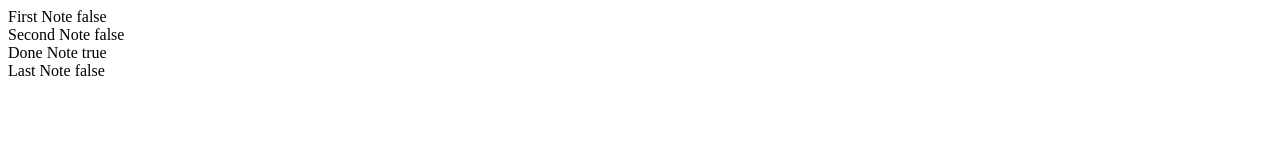
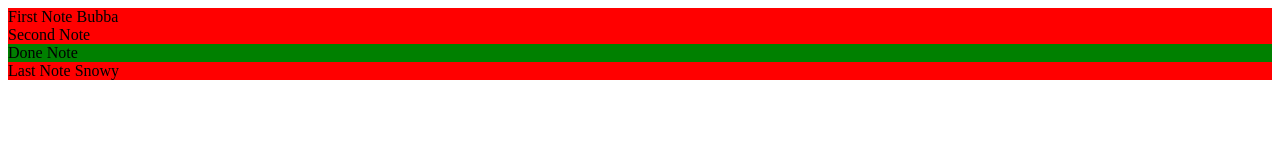
Before and after one commit to cmphr/ang-up-run, a website: page module-example.html in a window 1280 px wide. Drawn offline with nearby package versions, Linux system fonts and the light colour scheme.

Commit message:
Add ng-show and ng-class example

```diff
--- a/module-example.html
+++ b/module-example.html
@@ -6,12 +6,20 @@
   <meta name="viewport" content="width=device-width, initial-scale=1.0">
   <meta http-equiv="X-UA-Compatible" content="ie=edge">
   <title>Notes App</title>
+  <style>
+    .done {
+      background-color: green;
+    }
+    .pending {
+      background-color: red;
+    }
+  </style>
 </head>
 
 <body ng-controller="MainCtrl as ctrl">
-  <div ng-repeat="note in ctrl.notes">
+  <div ng-repeat="note in ctrl.notes" ng-class="ctrl.getNoteClass(note.done)">
     <span class="label">{{note.label}}</span>
-    <span class="status" ng-bind="note.done"></span>
+    <span class="assignee" ng-show="note.assignee" ng-bind="note.assignee"></span>
   </div>
 
   <script src="https://ajax.googleapis.com/ajax/libs/angularjs/1.3.11/angular.js"></script>
@@ -20,11 +28,17 @@
       .controller('MainCtrl', [function () {
         var self = this;
         self.notes = [
-          {id: 1, label: 'First Note', done: false},
-          {id: 2, label: 'Second Note', done: false},
-          {id: 3, label: 'Done Note', done: true},
-          {id: 4, label: 'Last Note', done: false}
-        ]
+          {label: 'First Note', done: false, assignee: 'Bubba'},
+          {label: 'Second Note', done: false},
+          {label: 'Done Note', done: true},
+          {label: 'Last Note', done: false, assignee: 'Snowy'}
+        ];
+        self.getNoteClass = function(status) {
+          return {
+            done: status,
+            pending: !status
+          };
+        };
       }]);
   </script>
 </body>
```
